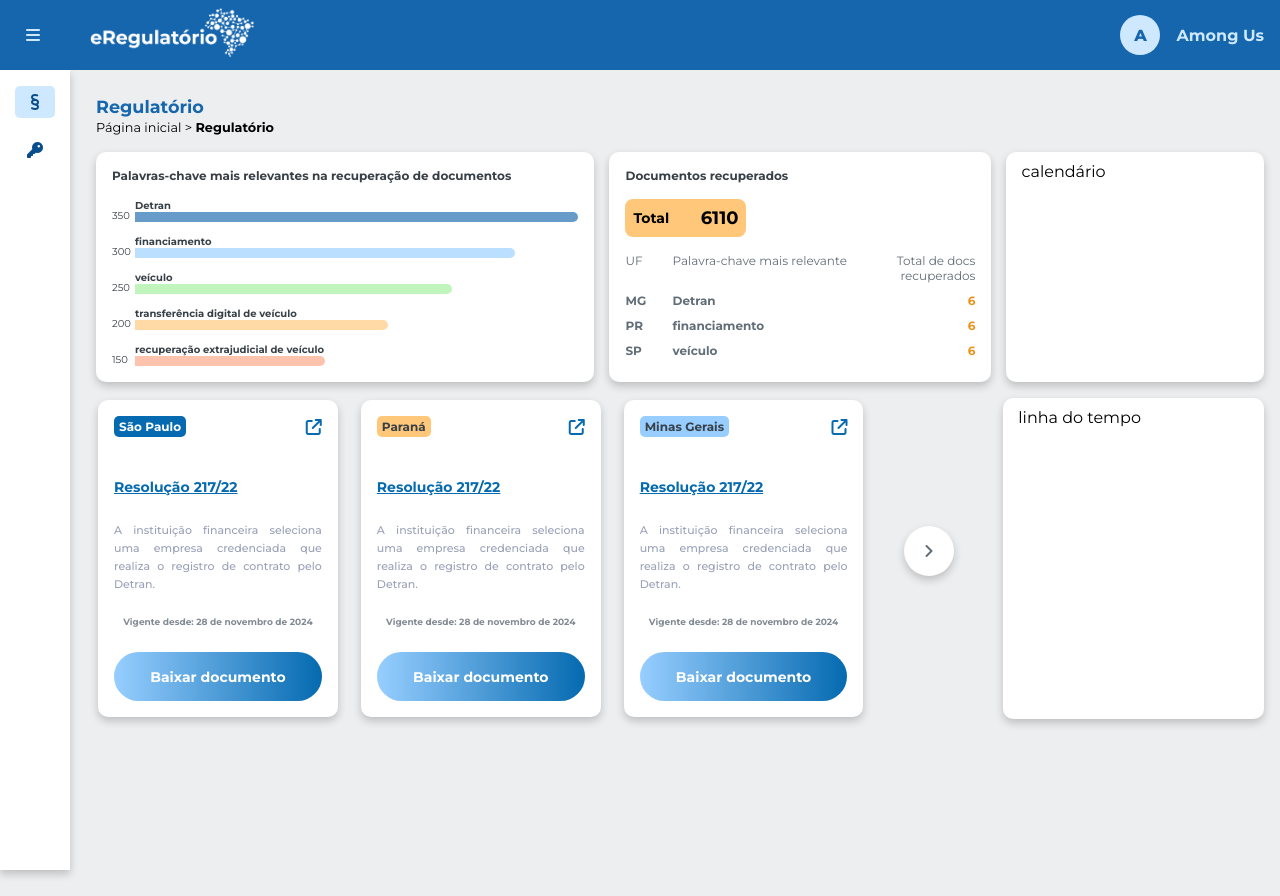
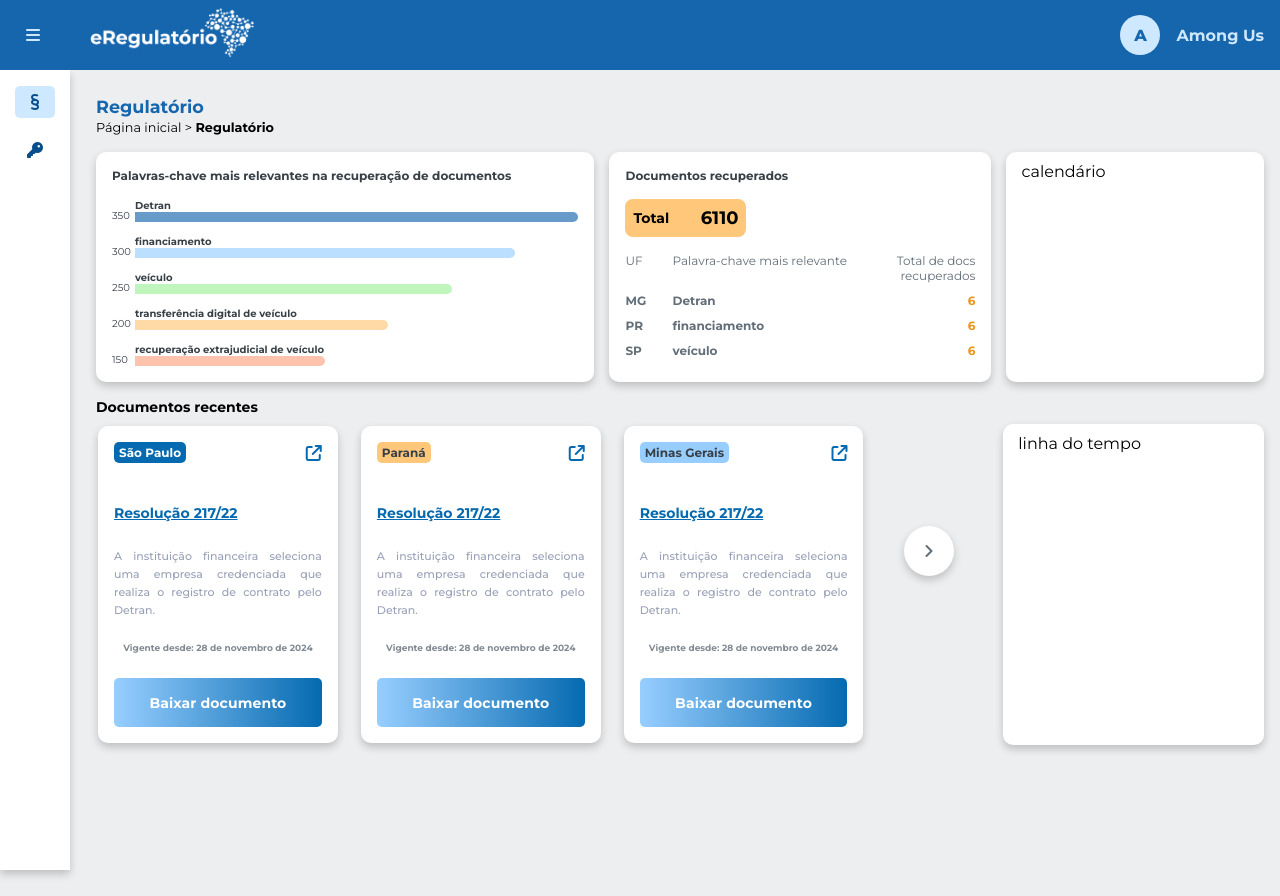
Before and after one commit to nicoledalarmelina/hackathon-among-us, an Angular app: page / in a window 1280 px wide. Built offline with nearby package versions, Linux system fonts and the light colour scheme.

Commit message:
feat: ajustes

```diff
--- a/src/app/pages/dashboard/dashboard.component.html
+++ b/src/app/pages/dashboard/dashboard.component.html
@@ -17,7 +17,7 @@
 <div class="arrow right" (click)="clickRightArrow()" matTooltip="Ver todos os documentos recuperados">
     <i class="fa-solid fa-angle-right"></i>
 </div>
-
+<p>Documentos recentes</p>
 <div class="row mr-1 mb-1">
     <section class="docs-carousel">
         @for(documento of listaDocumentos; track documento) {
--- a/src/app/pages/dashboard/dashboard.component.scss
+++ b/src/app/pages/dashboard/dashboard.component.scss
@@ -52,3 +52,9 @@
         right: 25.5%;
     }
 }
+
+p {
+    font-weight: 700;
+    margin-bottom: 0.5rem;
+    font-size: 14px;
+}
--- a/src/app/shared/components/file-card/file-card.component.html
+++ b/src/app/shared/components/file-card/file-card.component.html
@@ -8,5 +8,5 @@
     <span class="data">
         Vigente desde: {{ formatarData(documento.vigencia) }}
     </span>
-    <button mat-stroked-button>Baixar documento</button>
+    <button mat-flat-button>Baixar documento</button>
 </div>
--- a/src/app/shared/components/file-card/file-card.component.ts
+++ b/src/app/shared/components/file-card/file-card.component.ts
@@ -3,11 +3,12 @@ import { DocumentoRecuperado } from '../../../core/models/dashboard/documento-re
 import { TipoDocumento } from '../../../core/enums/tipoDocumento.enum';
 import { CommonModule } from '@angular/common';
 import { MatTooltipModule } from '@angular/material/tooltip';
+import { MatButtonModule } from '@angular/material/button';
 
 @Component({
   selector: 'app-file-card',
   standalone: true,
-  imports: [CommonModule, MatTooltipModule],
+  imports: [CommonModule, MatTooltipModule, MatButtonModule],
   templateUrl: './file-card.component.html',
   styleUrl: './file-card.component.scss'
 })
```
